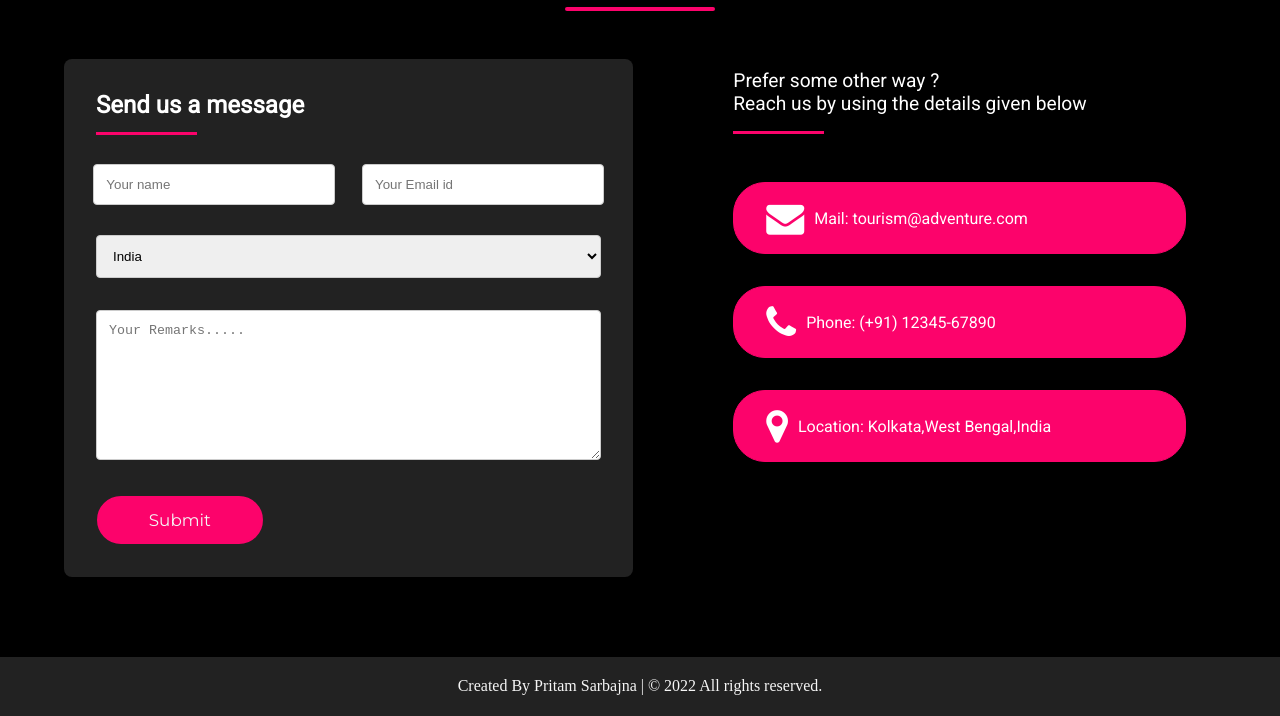
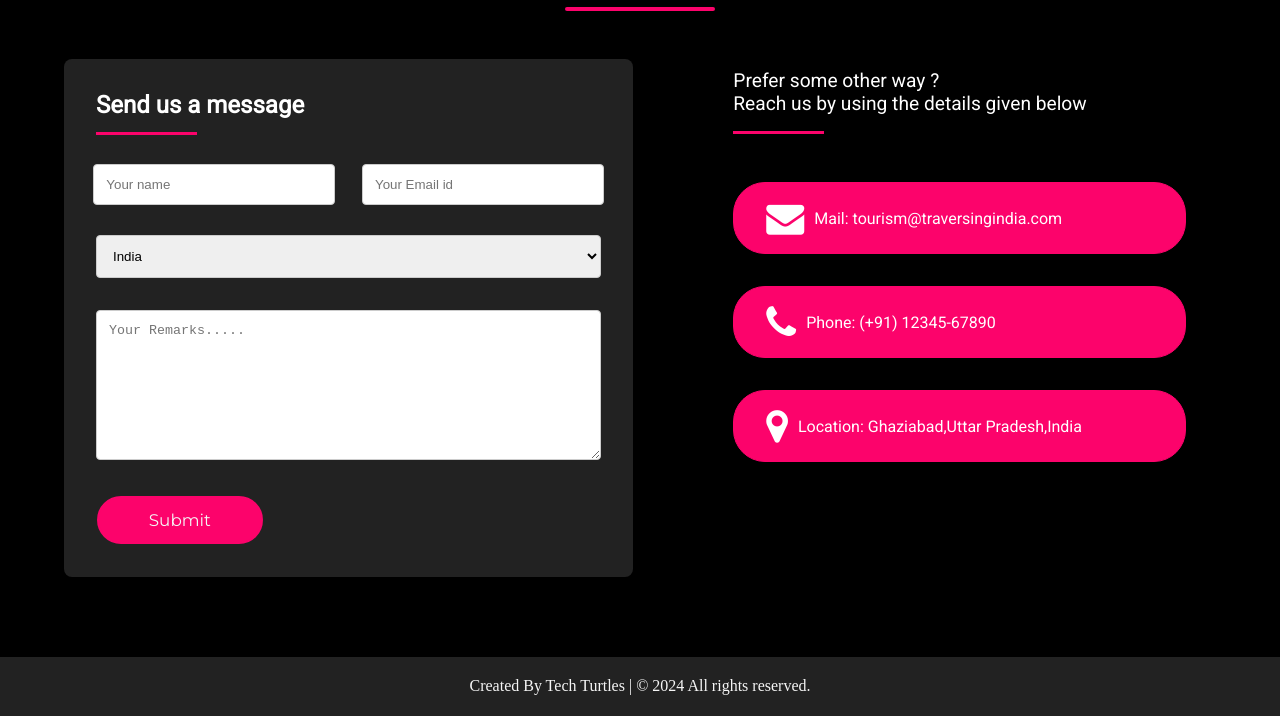
Before and after one commit to anushka-sri1305/Traversing-India, a plain HTML site: page index.html in a window 1280 px wide. Shown: the part 4937-5653 px from the top of the page. Drawn offline with nearby package versions, Linux system fonts and the light colour scheme; files whose address does not match are found by name; a web font is replaced by a local one.

Commit message:
made some changes

```diff
--- a/index.html
+++ b/index.html
@@ -390,7 +390,7 @@
                     <div class="c_boxx">
                         <a href="mailto:abc@gmail.com"
                             ><i class="fa fa-envelope"></i>
-                            Mail: tourism@adventure.com
+                            Mail: tourism@traversingindia.com
                         </a>
                     </div>
                     <div class="c_boxx">
@@ -402,7 +402,7 @@
                     <div class="c_boxx">
                         <a href="#"
                             ><i class="fa fa-map-marker"></i>
-                            Location: Kolkata,West Bengal,India
+                            Location: Ghaziabad,Uttar Pradesh,India
                         </a>
                     </div>
                 </div>
@@ -415,7 +415,7 @@
         <!--footer-->
         <section class="footer">
             <span
-                >Created By Pritam Sarbajna | &#169; 2022 All rights
+                >Created By Tech Turtles | &#169; 2024 All rights
                 reserved.</span
             >
             <div class="social">
```
